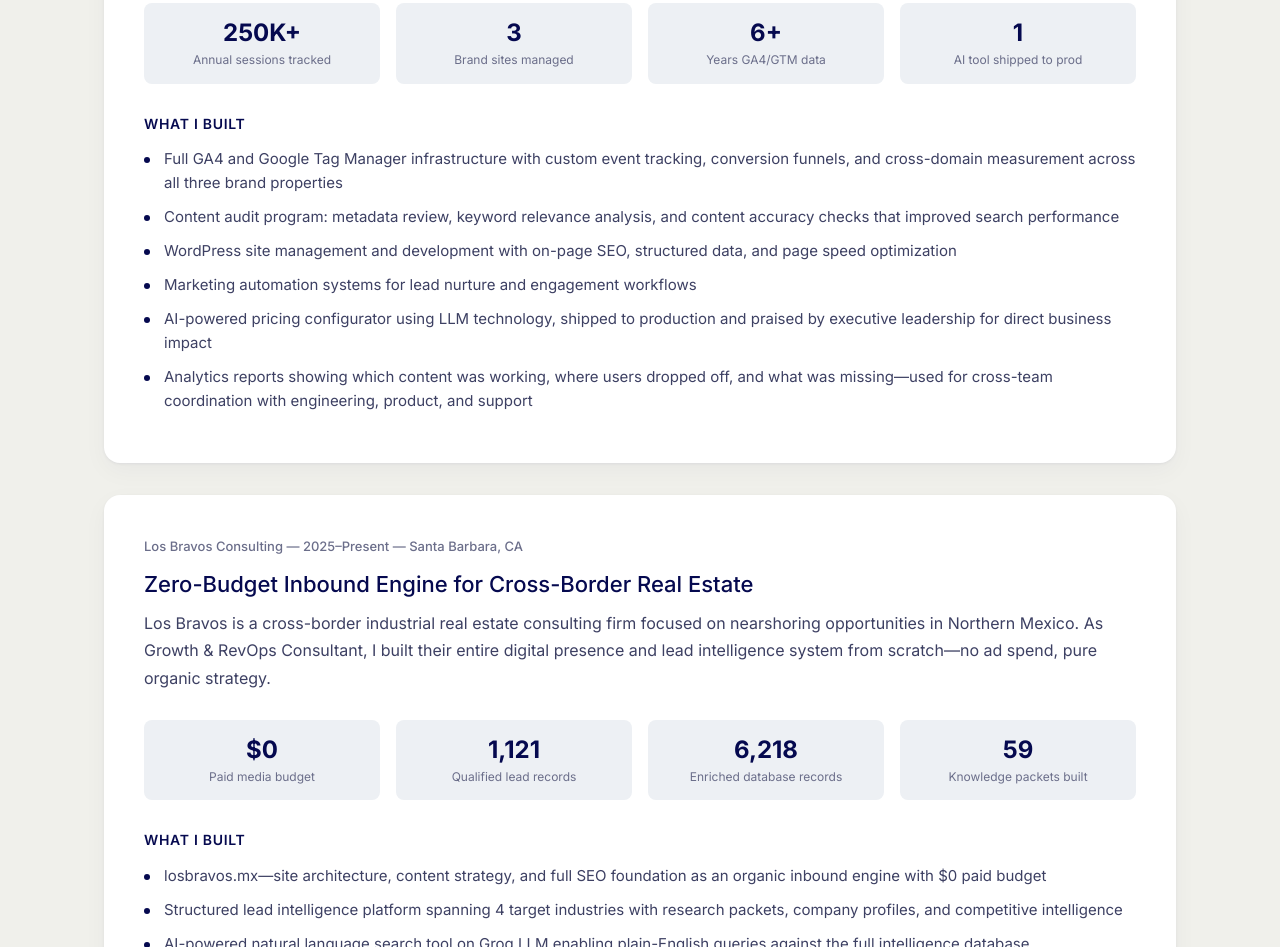
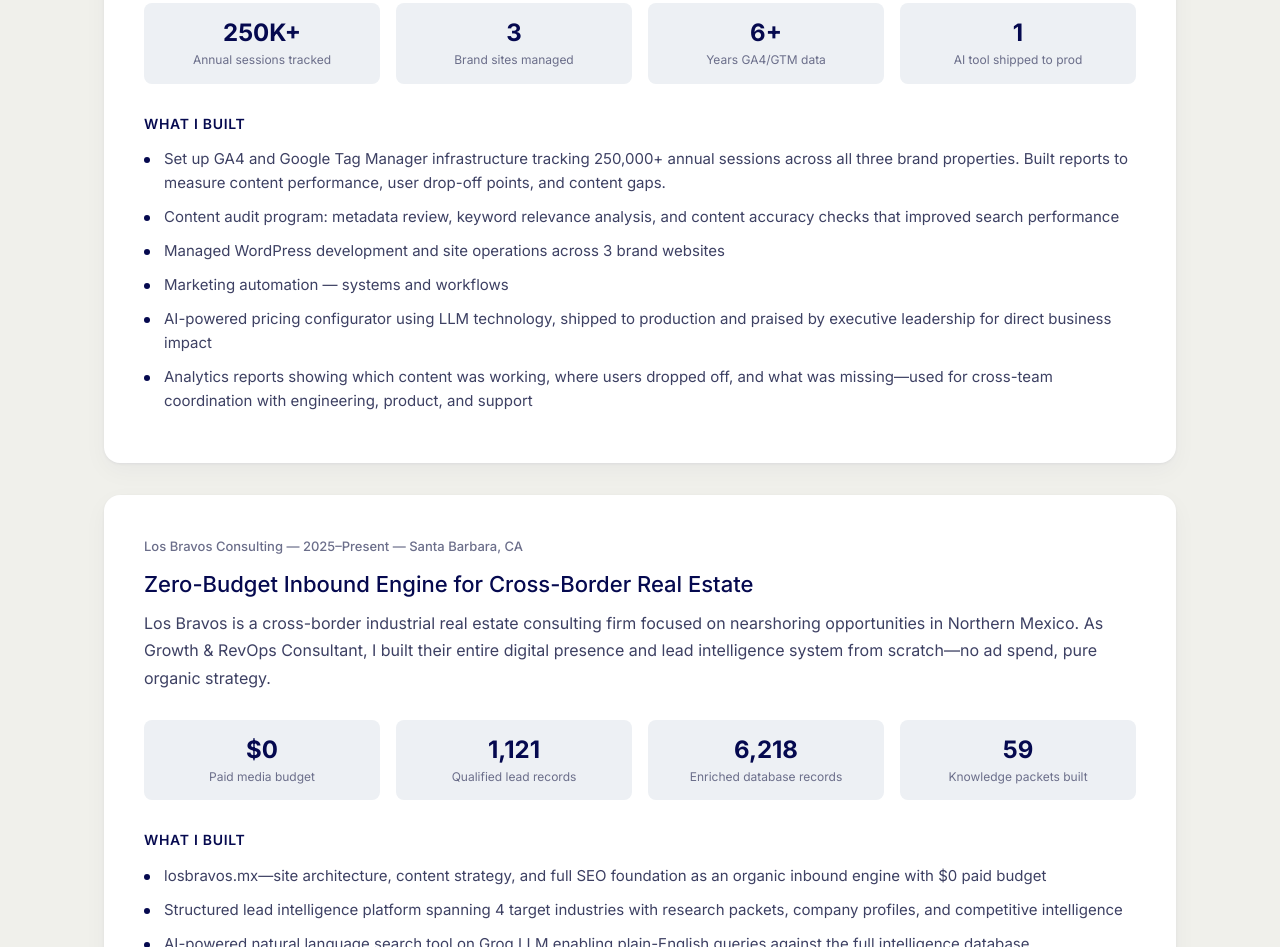
Before and after one commit to sbc1-code/geo-portfolio, a plain HTML site: page index.html in a window 1280 px wide. Shown: the part 1594-2541 px from the top of the page. Drawn offline with Linux system fonts and the light colour scheme.

Commit message:
Fix embellished bullets to match actual docs

```diff
--- a/index.html
+++ b/index.html
@@ -878,10 +878,10 @@
 
                         <p class="case-card__list-heading">What I Built</p>
                         <ul class="case-list">
-                            <li>Full GA4 and Google Tag Manager infrastructure with custom event tracking, conversion funnels, and cross-domain measurement across all three brand properties</li>
+                            <li>Set up GA4 and Google Tag Manager infrastructure tracking 250,000+ annual sessions across all three brand properties. Built reports to measure content performance, user drop-off points, and content gaps.</li>
                             <li>Content audit program: metadata review, keyword relevance analysis, and content accuracy checks that improved search performance</li>
-                            <li>WordPress site management and development with on-page SEO, structured data, and page speed optimization</li>
-                            <li>Marketing automation systems for lead nurture and engagement workflows</li>
+                            <li>Managed WordPress development and site operations across 3 brand websites</li>
+                            <li>Marketing automation — systems and workflows</li>
                             <li>AI-powered pricing configurator using LLM technology, shipped to production and praised by executive leadership for direct business impact</li>
                             <li>Analytics reports showing which content was working, where users dropped off, and what was missing&mdash;used for cross-team coordination with engineering, product, and support</li>
                         </ul>
```
